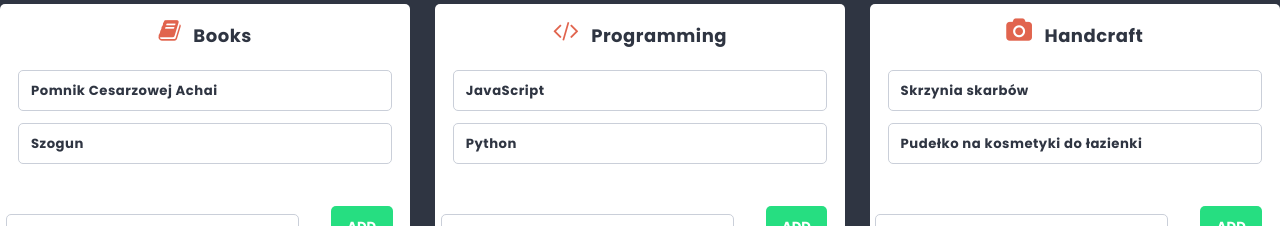
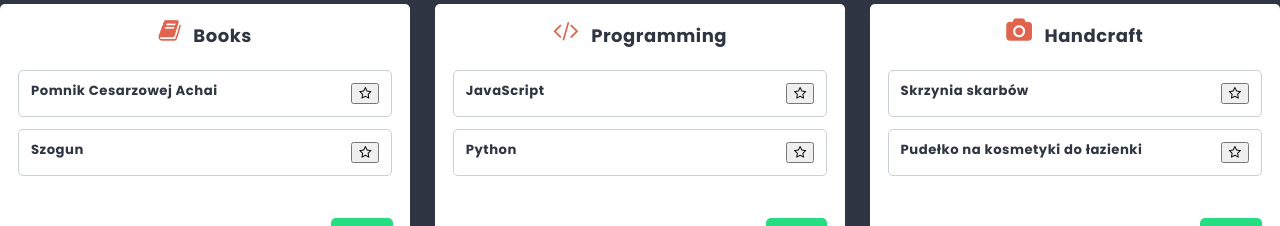
Before and after one commit to msedkiewicz/kodilla-module-15-to-do-app, a React (Create React App) app: page /list/1 in a window 1280 px wide. Shown: the part 407-633 px from the top of the page. Built offline with nearby package versions, Linux system fonts and the light colour scheme.

Commit message:
Add toggle option to Card component

```diff
--- a/src/components/Card/Card.js
+++ b/src/components/Card/Card.js
@@ -1,9 +1,32 @@
-import styles from './Card.module.scss';
+import styles from "./Card.module.scss";
+import clsx from "clsx";
+import { useState } from "react";
+import { useDispatch } from "react-redux";
+import { toggleCardFavourite } from "../../redux/store";
 
-const Card = props => {
-    return (
-        <li className={styles.card}>{props.title}</li>
-    );
+const Card = (props) => {
+  const cardId = props.cardId;
+  const [favouriteValue, setFavouriteValue] = useState(props.isFavourite);
+
+  const dispatch = useDispatch();
+
+  const handleClick = (e) => {
+    e.preventDefault();
+    setFavouriteValue(!favouriteValue);
+    dispatch(toggleCardFavourite(cardId));
+  }; // omówić
+
+  return (
+    <li className={styles.card}>
+      {props.title}{" "}
+      <button
+        onClick={handleClick}
+        className={clsx(styles.button, props.isFavorite && styles.isActive)}
+      >
+        <span className={"fa fa-star-o"} />
+      </button>
+    </li>
+  );
 };
 
 export default Card;
--- a/src/redux/store.js
+++ b/src/redux/store.js
@@ -27,8 +27,8 @@ export const updateSearchString = (payload) => ({
   type: "UPDATE_SEARCHSTRING",
   payload,
 });
-export const toggleCardFavorite = (payload) => ({
-  type: "TOGGLE_CARD_FAVORITE",
+export const toggleCardFavourite = (payload) => ({
+  type: "TOGGLE_CARD_FAVOURITE",
   payload,
 });
 
```
